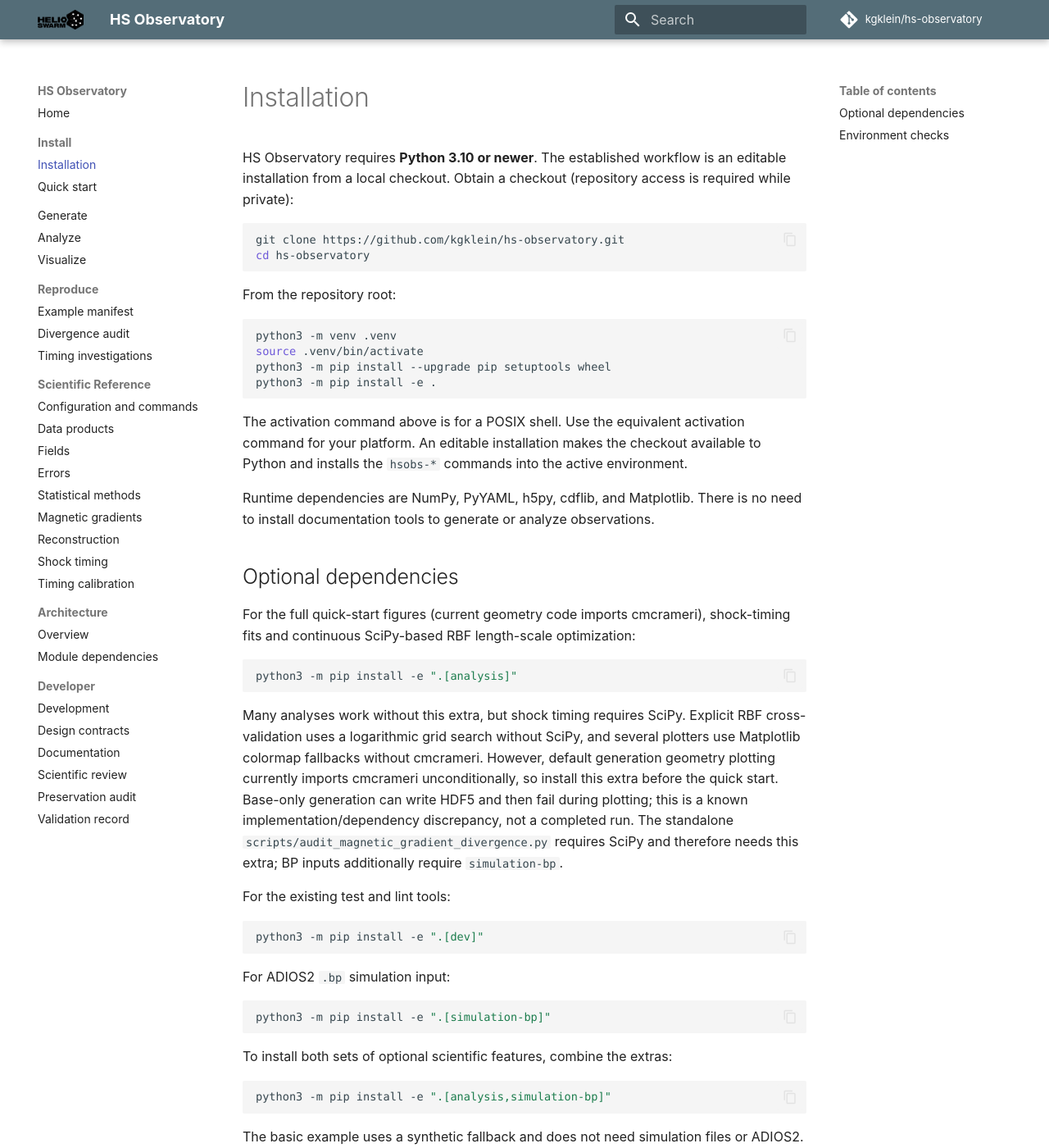
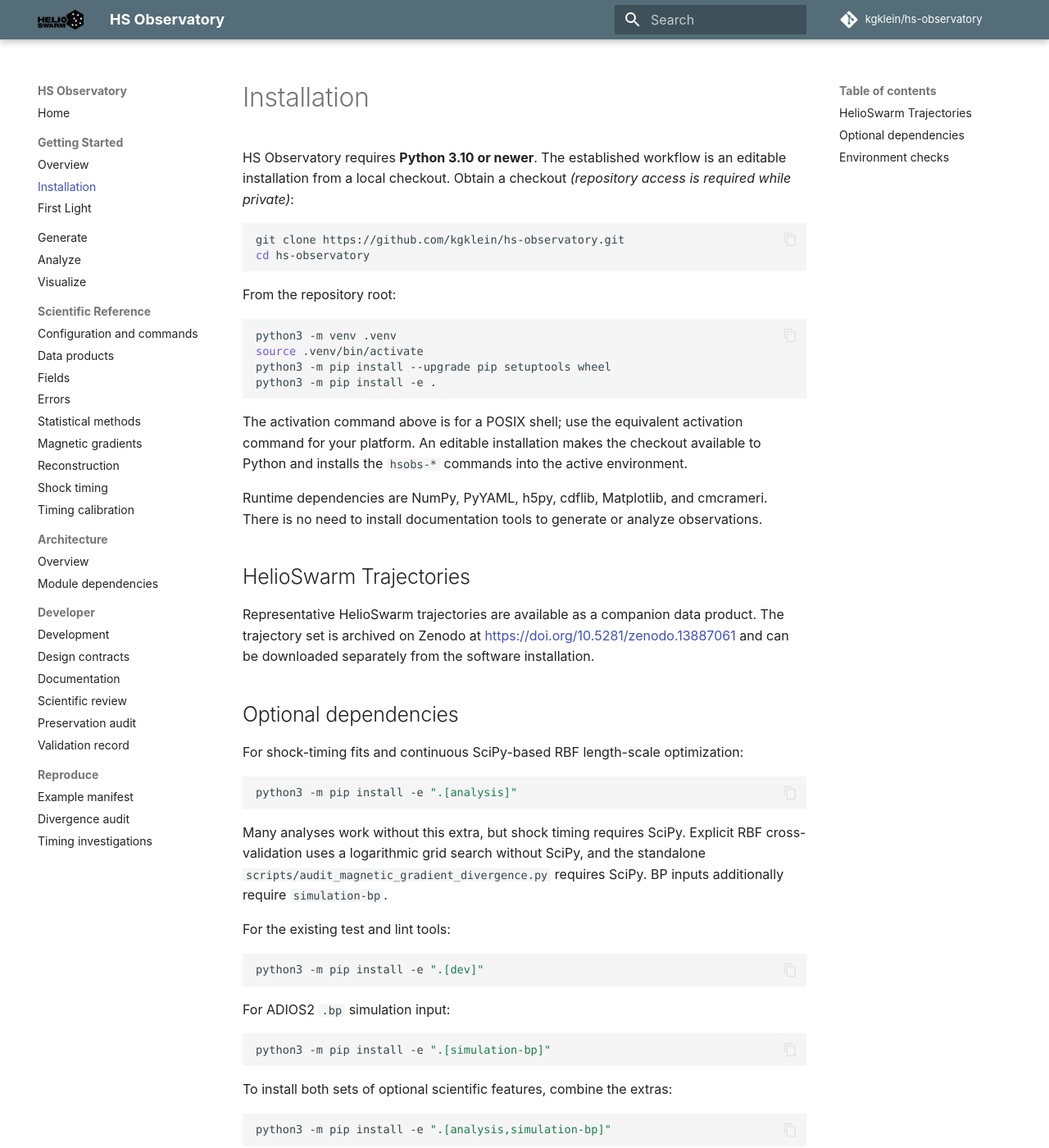
Before and after one commit to kgklein/hs-observatory, an MkDocs documentation site: the page built from docs/getting-started/installation.md, in a window 1280 px wide and 1400 px high. Shown: the whole window at 82% size. Built offline with MkDocs 1.6.1 and Material for MkDocs 9.7.7, drawn with Linux system fonts in a browser that asks for light colours; comment, search, counter and statistics services are not loaded.

Commit message:
continuing to clean documentation

````diff
--- a/docs/getting-started/installation.md
+++ b/docs/getting-started/installation.md
@@ -1,7 +1,7 @@
 # Installation
 
 HS Observatory requires **Python 3.10 or newer**. The established workflow is an
-editable installation from a local checkout. Obtain a checkout (repository access is required while private):
+editable installation from a local checkout. Obtain a checkout *(repository access is required while private)*:
 
 ```bash
 git clone https://github.com/kgklein/hs-observatory.git
@@ -17,30 +17,32 @@ python3 -m pip install --upgrade pip setuptools wheel
 python3 -m pip install -e .
 ```
 
-The activation command above is for a POSIX shell. Use the equivalent activation
-command for your platform. An editable installation makes the checkout available
-to Python and installs the `hsobs-*` commands into the active environment.
+The activation command above is for a POSIX shell;
+use the equivalent activation command for your platform.
+An editable installation makes the checkout available to Python and
+installs the `hsobs-*` commands into the active environment.
 
-Runtime dependencies are NumPy, PyYAML, h5py, cdflib, and Matplotlib. There is no
-need to install documentation tools to generate or analyze observations.
+Runtime dependencies are NumPy, PyYAML, h5py, cdflib, Matplotlib, and cmcrameri.
+There is no need to install documentation tools to generate or analyze observations.
+
+## HelioSwarm Trajectories
+
+Representative HelioSwarm trajectories are available as a companion data product.
+The trajectory set is archived on Zenodo at <https://doi.org/10.5281/zenodo.13887061>
+and can be downloaded separately from the software installation.
 
 ## Optional dependencies
 
-For the full quick-start figures (current geometry code imports cmcrameri),
-shock-timing fits and continuous SciPy-based RBF length-scale optimization:
+For shock-timing fits and continuous SciPy-based RBF length-scale optimization:
 
 ```bash
 python3 -m pip install -e ".[analysis]"
 ```
 
-Many analyses work without this extra, but shock timing requires SciPy. Explicit RBF cross-validation uses a
-logarithmic grid search without SciPy, and several plotters use Matplotlib colormap
-fallbacks without cmcrameri. However, default generation geometry plotting
-currently imports cmcrameri unconditionally, so install this extra before the
-quick start. Base-only generation can write HDF5 and then fail during plotting;
-this is a known implementation/dependency discrepancy, not a completed run. The standalone
-`scripts/audit_magnetic_gradient_divergence.py` requires SciPy and therefore
-needs this extra; BP inputs additionally require `simulation-bp`.
+Many analyses work without this extra, but shock timing requires SciPy.
+Explicit RBF cross-validation uses a logarithmic grid search without SciPy,
+and the standalone `scripts/audit_magnetic_gradient_divergence.py` requires SciPy.
+BP inputs additionally require `simulation-bp`.
 
 For the existing test and lint tools:
 
@@ -70,6 +72,8 @@ For local documentation development:
 python3 -m pip install -e ".[docs]"
 ```
 
+
+
 See [Documentation Development](../developer/documentation.md) for serving,
 strict builds, and the optional system Graphviz executable used for diagrams.
 Then follow the [Quick Start](quick-start.md).
--- a/mkdocs.yml
+++ b/mkdocs.yml
@@ -6,6 +6,7 @@ repo_name: kgklein/hs-observatory
 theme:
   name: material
   logo: assets/figures/HS001-logo_FinalBlackA.png
+  favicon: assets/figures/HS-icon.png
   font: false
   palette:
     primary: blue grey
@@ -32,7 +33,7 @@ validation:
 exclude_docs: |
   /architecture/README.md
 not_in_nav: |
-  /analysis_methods.md
+  /reference/analysis_methods.md
   /observatory_error_model.md
   /timing_calibration.md
   /timing_affine_investigation.md
@@ -41,16 +42,13 @@ not_in_nav: |
   /architecture/README.md
 nav:
   - Home: index.md
-  - Install:
+  - Getting Started:
+      - Overview: getting-started/index.md
       - Installation: getting-started/installation.md
-      - Quick start: getting-started/quick-start.md
+      - First Light: getting-started/quick-start.md
   - Generate: user-guide/generation.md
   - Analyze: user-guide/analysis.md
   - Visualize: user-guide/visualization.md
-  - Reproduce:
-      - Example manifest: examples/index.md
-      - Divergence audit: research-notes/magnetic-gradient-divergence-audit.md
-      - Timing investigations: research-notes/timing-investigations.md
   - Scientific Reference:
       - Configuration and commands: reference/configuration.md
       - Data products: reference/data-products.md
@@ -71,3 +69,7 @@ nav:
       - Scientific review: developer/scientific-review.md
       - Preservation audit: developer/preservation-audit.md
       - Validation record: developer/validation-report.md
+  - Reproduce:
+      - Example manifest: examples/index.md
+      - Divergence audit: research-notes/magnetic-gradient-divergence-audit.md
+      - Timing investigations: research-notes/timing-investigations.md
--- a/pyproject.toml
+++ b/pyproject.toml
@@ -15,13 +15,14 @@ dependencies = [
   "h5py>=3.8",
   "cdflib>=1.2",
   "matplotlib>=3.7",
+  "cmcrameri",
 ]
 
 [project.optional-dependencies]
 dev = ["pytest>=7.4", "ruff>=0.5"]
 docs = ["mkdocs>=1.6,<2", "mkdocs-material>=9.6,<10"]
 simulation-bp = ["adios2>=2.10"]
-analysis = ["scipy", "cmcrameri"]
+analysis = ["scipy"]
 
 [project.scripts]
 hsobs-generate = "hs_observatory.cli:generate_main"
````
Also changed, not shown: README.md (+5 -4 lines), docs/analysis_methods.md (deleted, +0 -65 lines), docs/getting-started/index.md (added, +5 -0 lines), docs/getting-started/quick-start.md (+6 -4 lines), docs/index.md (+12 -11 lines), docs/reference/analysis_methods.md (added, +64 -0 lines), docs/user-guide/analysis.md (+17 -15 lines), docs/assets/figures/HS-icon.png (added), docs/assets/figures/hs-geo-overview.png (added), 1 other file.
